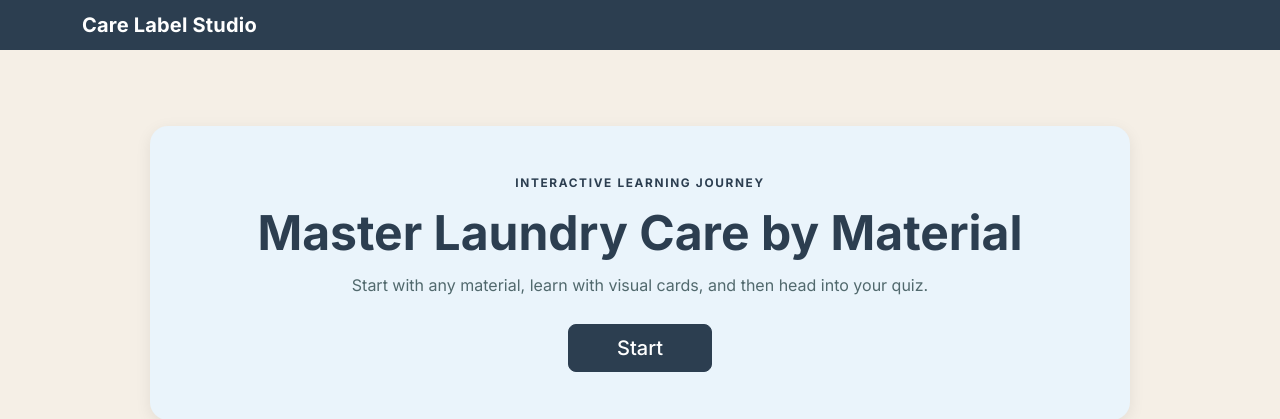
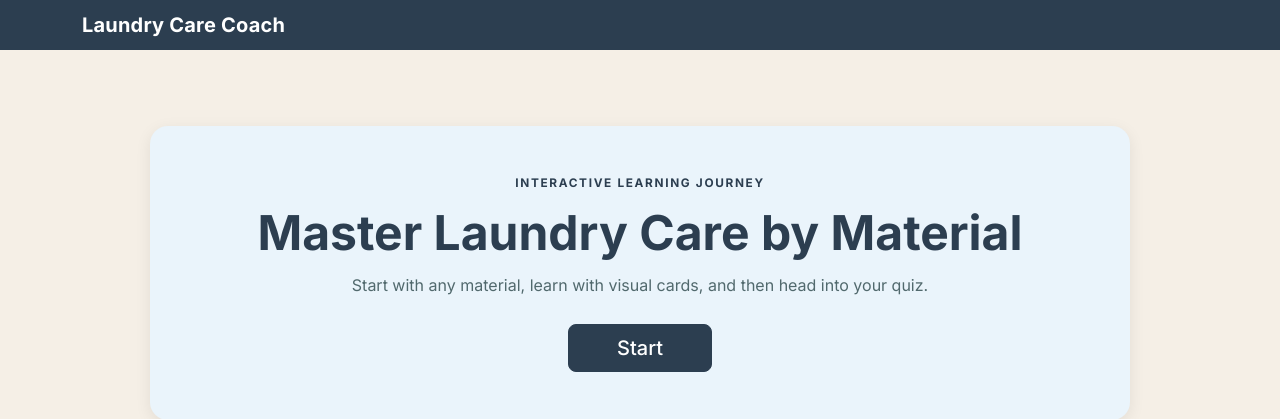
Before and after one commit to serenawens/ui-final-project, a Flask app: page / in a window 1280 px wide. Shown: the top 419 px of the page. Run offline with Flask 3, Linux system fonts and the light colour scheme.

Commit message:
Update logo name

```diff
--- a/templates/layout.html
+++ b/templates/layout.html
@@ -20,7 +20,7 @@
 		<nav class="navbar app-topbar">
 			<div class="container">
 				<a class="navbar-brand mb-0 h1 text-white fw-bold" href="{{ url_for('home_page') }}">
-					Care Label Studio
+					Laundry Care Coach
 				</a>
 			</div>
 		</nav>
```
